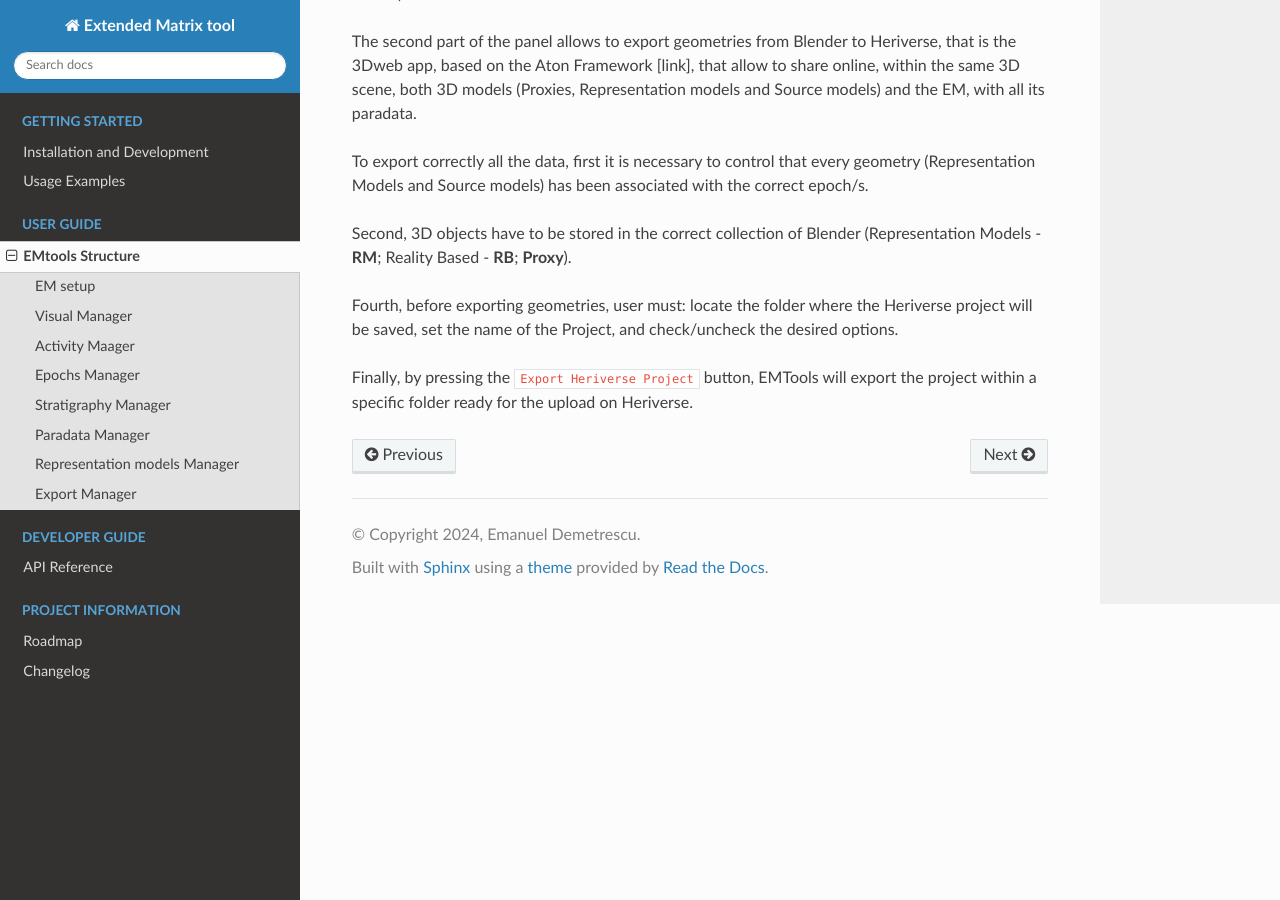
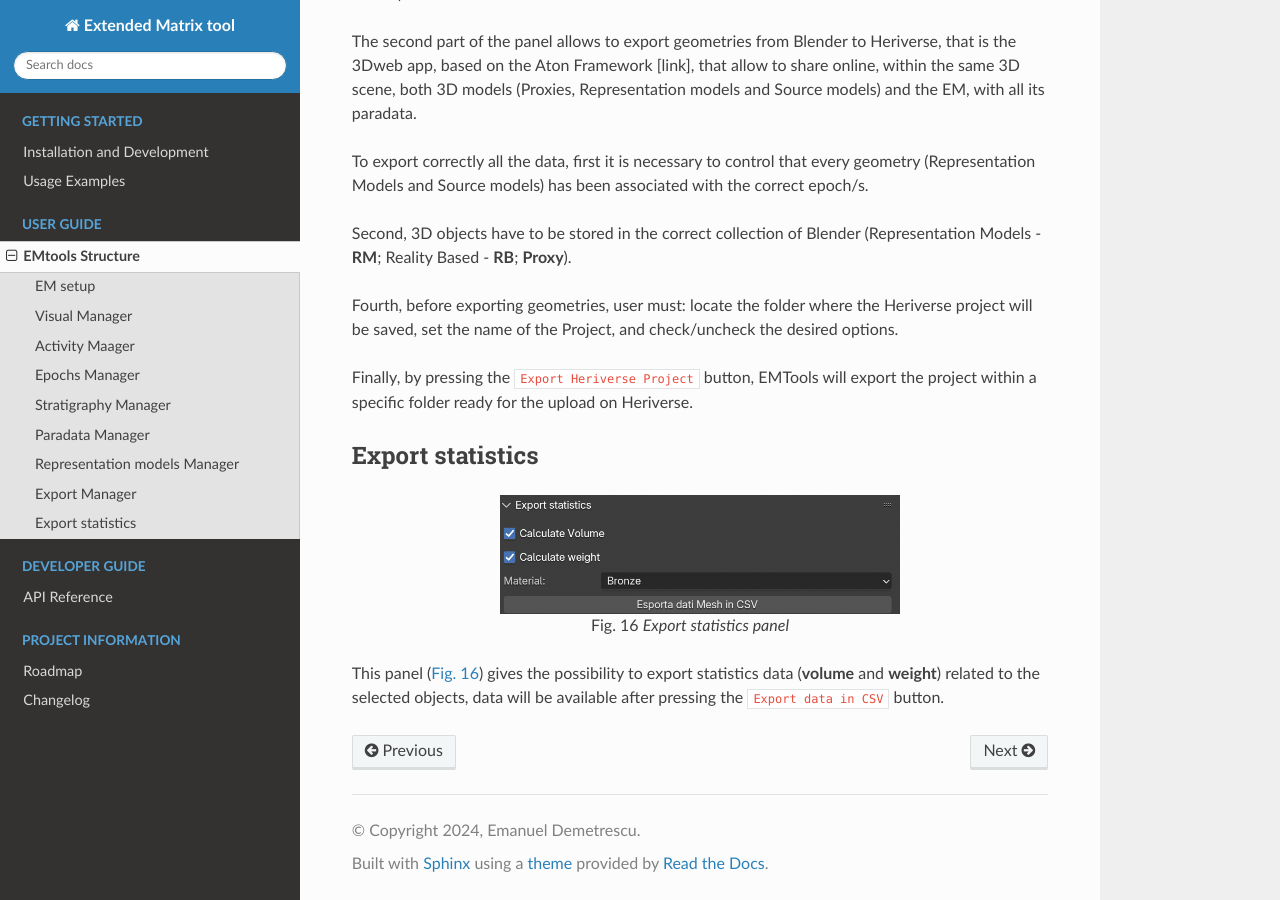
Before and after one commit to zalmoxes-laran/EM-blender-tools-doc, a Sphinx documentation site: the page built from docs/EMstructure.rst, in a window 1280 px wide and 900 px high, scrolled down 15265 px. Built offline with Sphinx 7.4.7 and the Read the Docs theme 3.1.0, drawn with Linux system fonts in a browser that asks for light colours; pages that are not in the unit, such as notebooks, are missing from menus.

Commit message:
Update Export statistics 01

```diff
--- a/docs/EMstructure.rst
+++ b/docs/EMstructure.rst
@@ -401,3 +401,22 @@ Second, 3D objects have to be stored in the correct collection of Blender (Repre
 Fourth, before exporting geometries, user must: locate the folder where the Heriverse project will be saved, set the name of the Project, and check/uncheck the desired options.
 
 Finally, by pressing the ``Export Heriverse Project`` button, EMTools will export the project within a specific folder ready for the upload on Heriverse.
+
+
+
+
+
+.. _Export_Statistics:
+
+Export statistics
+-----------------
+
+.. _EM_Export_StatisticsFIG:
+
+.. figure:: img/EM_Export_Statistics.png
+   :width: 400
+   :align: center
+
+   Export statistics panel
+
+This panel (:numref:`Fig. %s <EM_Export_StatisticsFIG>`) gives the possibility to export statistics data (**volume** and **weight**) related to the selected objects, data will be available after pressing the ``Export data in CSV`` button.
```
Also changed, not shown: docs/img/EM_Export_Statistics.png (added).
